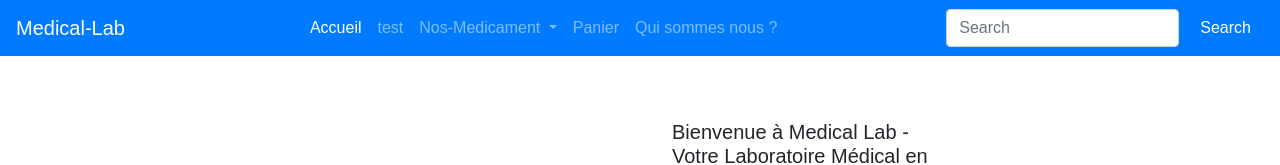
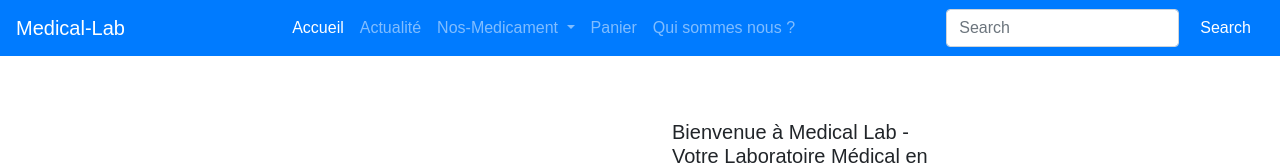
Before and after one commit to lahbiblouayofficiel/Medical-Lab, a plain HTML site: page Doliprane.html in a window 1280 px wide. Shown: the top 165 px of the page. Drawn offline with nearby package versions, Linux system fonts and the light colour scheme.

Commit message:
re upload test

```diff
--- a/Doliprane.html
+++ b/Doliprane.html
@@ -22,7 +22,7 @@
               <a class="nav-link" href="index.html">Accueil <span class="sr-only">(current)</span></a>
             </li>
             <li class="nav-item">
-              <a class="nav-link" href="#">test</a>
+              <a class="nav-link" href="#">Actualité</a>
             </li>
             <li class="nav-item dropdown">
                 <a class="nav-link dropdown-toggle" href="#" id="navbarDropdownMenuLink" data-toggle="dropdown" aria-haspopup="true" aria-expanded="false">
```
